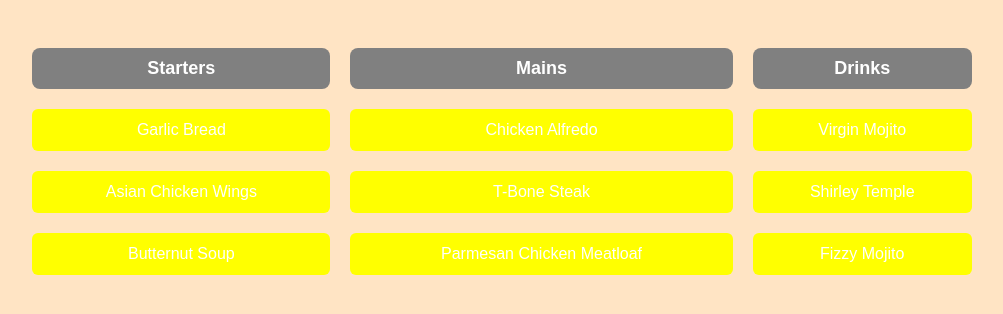
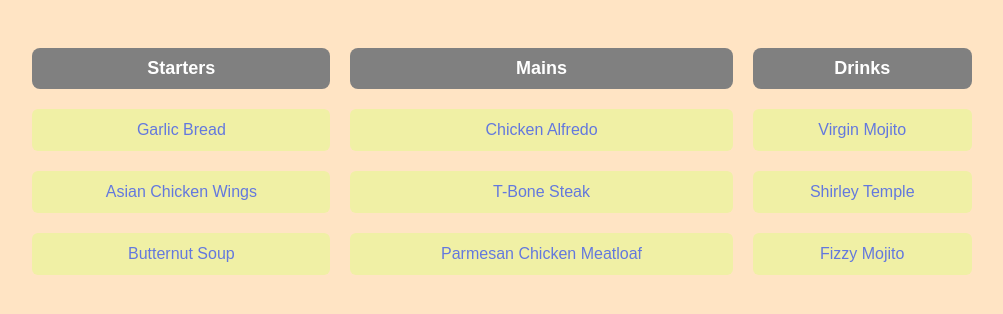
Before and after one commit to brimiq/Restaurant-menu, a plain HTML site: page index.html in a window 1280 px wide. Shown: the whole page, without its empty margins (138-1141 px from the left). Drawn offline with Linux system fonts and the light colour scheme.

Commit message:
Finished styling just need to change the hover thing, then adding icons next to the options

```diff
--- a/index.css
+++ b/index.css
@@ -20,10 +20,14 @@ th{
     border-radius: 8px;
 }
 td{
-    background: yellow;
-    color: white;
+    background: #f0f0a5;
+    color: #6378de;
     padding: 12px;
     text-align: center;
     border-radius: 6px;
 
 }
+
+tr:hover td{
+   background:#5e5efb ;
+}
```
Also changed, not shown: index.html (+1 -1 lines).
